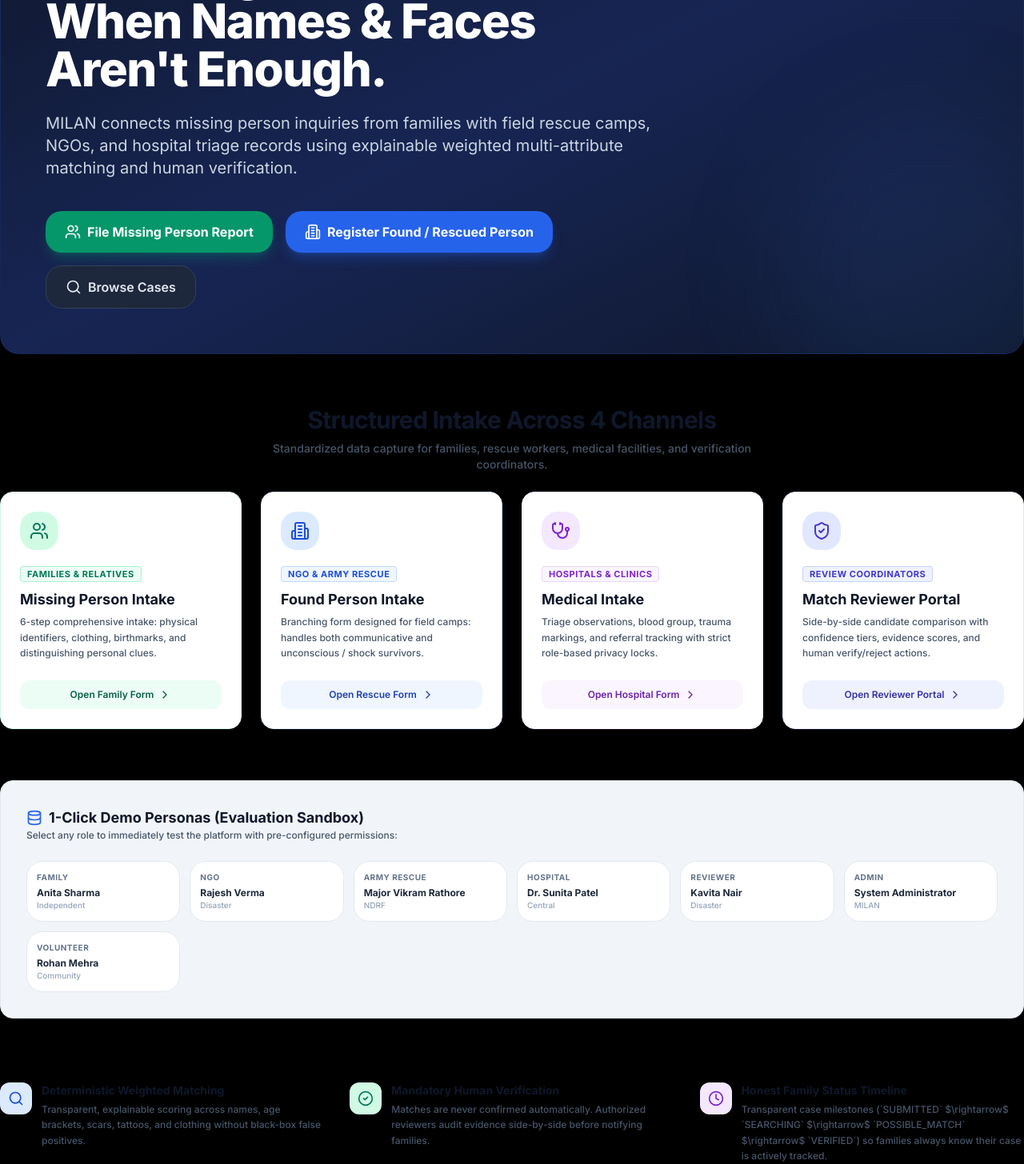
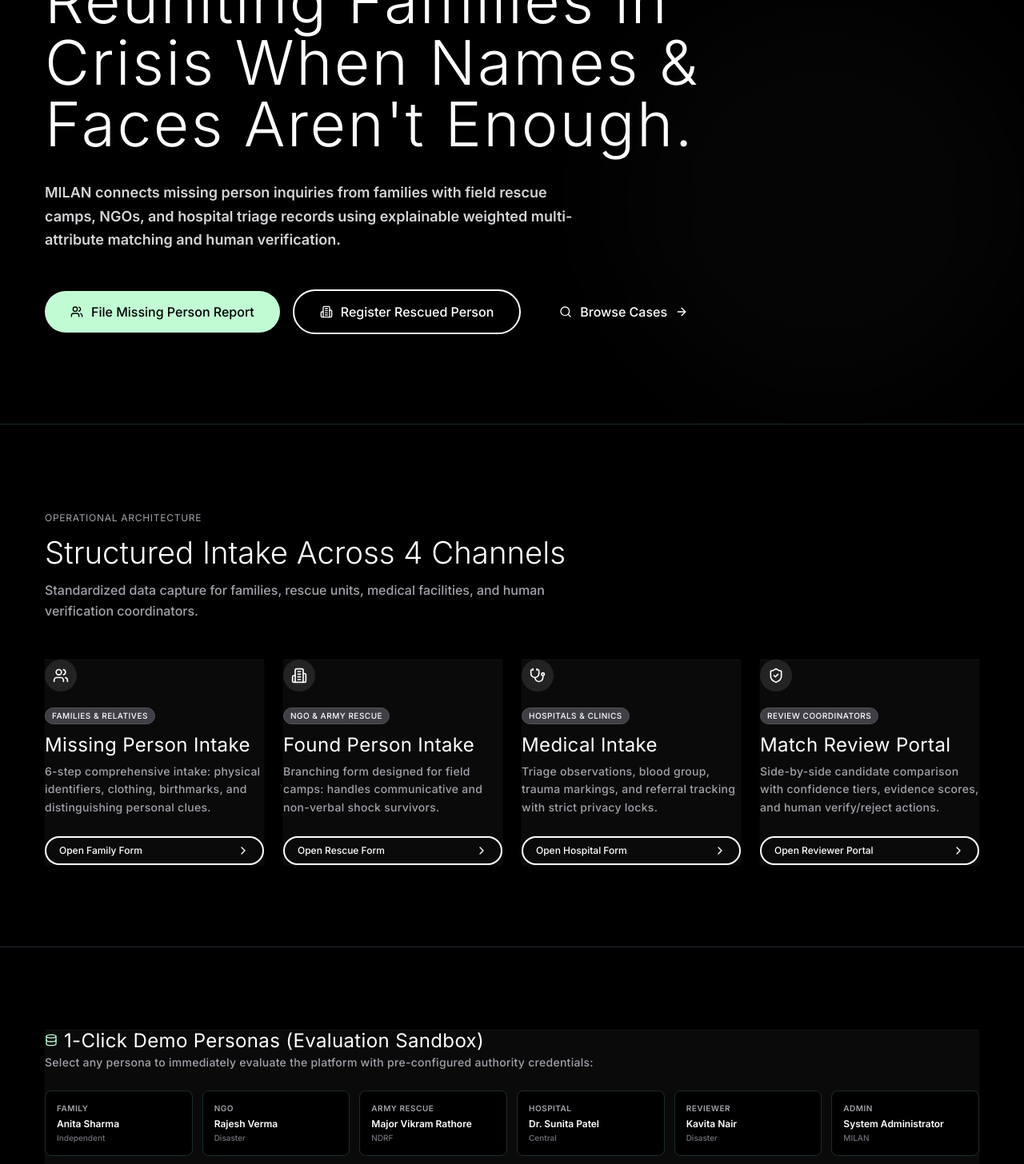
Before and after one commit to devbytarun/MILAN, a React (Vite) app: page / in a window 1280 px wide. Shown: the part 240-1696 px from the top of the page at 80% size. Built offline with nearby package versions, Linux system fonts and the light colour scheme; no server answers.

Commit message:
feat(marketing): polish cinematic landing page and evaluation sandbox

```diff
--- a/src/pages/LandingPage.tsx
+++ b/src/pages/LandingPage.tsx
@@ -1,5 +1,5 @@
 import React from 'react';
-import { Link, useNavigate } from 'react-router-dom';
+import { useNavigate } from 'react-router-dom';
 import { useAuth, DEMO_USERS } from '../context/AuthContext.tsx';
 import type { UserRole } from '../types/index.ts';
 import {
@@ -10,10 +10,12 @@
   Search,
   CheckCircle2,
   Clock,
-  Sparkles,
   ChevronRight,
   Database,
+  ArrowRight,
 } from 'lucide-react';
+import { Button } from '../components/ui/Button.tsx';
+import { Badge } from '../components/ui/Badge.tsx';
 
 export const LandingPage: React.FC = () => {
   const { profile, switchDemoRole } = useAuth();
@@ -25,168 +27,200 @@
   };
 
   return (
-    <div className="space-y-16 pb-12">
-      {/* Hero Section */}
-      <section className="relative overflow-hidden bg-gradient-to-br from-slate-900 via-blue-950 to-slate-900 text-white rounded-3xl p-8 sm:p-14 shadow-2xl border border-blue-900/40">
-        <div className="relative z-10 max-w-3xl space-y-6">
-          <div className="inline-flex items-center gap-2 px-3 py-1.5 rounded-full bg-blue-500/20 border border-blue-400/30 text-blue-300 text-xs font-semibold tracking-wide">
-            <Sparkles className="w-3.5 h-3.5 text-blue-300" />
-            MULTI-SOURCE DISASTER RECONCILIATION
+    <div className="bg-canvas-night text-on-dark min-h-screen">
+      {/* ── Cinematic Hero Section ── */}
+      <section className="relative overflow-hidden pt-12 sm:pt-20 pb-16 sm:pb-28 border-b border-hairline-dark">
+        <div className="container-cinematic relative z-10">
+          <div className="max-w-4xl space-y-8">
+            {/* Eyebrow */}
+            <div className="hero-eyebrow">
+              <Badge variant="dark" size="md">
+                Multi-Source Disaster Reconciliation
+              </Badge>
             </div>
-          <h1 className="text-4xl sm:text-6xl font-extrabold tracking-tight leading-tight">
+
+            {/* Headline in thin display style */}
+            <h1 className="hero-title type-display-xxl text-on-dark">
               Reuniting Families in Crisis When Names & Faces Aren't Enough.
             </h1>
-          <p className="text-slate-300 text-lg sm:text-xl font-normal leading-relaxed">
+
+            {/* Supporting Copy */}
+            <p className="hero-copy type-body-lg text-shade-30 max-w-2xl leading-relaxed">
               MILAN connects missing person inquiries from families with field rescue camps, NGOs, and hospital triage records using explainable weighted multi-attribute matching and human verification.
             </p>
 
-          <div className="flex flex-wrap items-center gap-4 pt-4">
-            <button
+            {/* Pill CTA System */}
+            <div className="hero-ctas flex flex-wrap items-center gap-4 pt-4">
+              <Button
+                variant="aloe"
+                size="lg"
                 onClick={() => handleLaunchRole('FAMILY', '/report/missing')}
-              className="px-6 py-3.5 bg-emerald-600 hover:bg-emerald-500 text-white font-bold rounded-xl shadow-lg shadow-emerald-600/30 flex items-center gap-2 hover:scale-[1.02] transition"
+                leftIcon={<Users className="w-4 h-4" />}
               >
-              <Users className="w-5 h-5" />
                 File Missing Person Report
-            </button>
-            <button
+              </Button>
+              <Button
+                variant="outline-dark"
+                size="lg"
                 onClick={() => handleLaunchRole('NGO', '/report/found')}
-              className="px-6 py-3.5 bg-blue-600 hover:bg-blue-500 text-white font-bold rounded-xl shadow-lg shadow-blue-600/30 flex items-center gap-2 hover:scale-[1.02] transition"
+                leftIcon={<Building2 className="w-4 h-4" />}
               >
-              <Building2 className="w-5 h-5" />
-              Register Found / Rescued Person
-            </button>
-            <Link
-              to="/cases"
-              className="px-6 py-3.5 bg-slate-800/90 hover:bg-slate-700 text-slate-200 font-semibold rounded-xl border border-slate-700 flex items-center gap-2 transition"
+                Register Rescued Person
+              </Button>
+              <Button
+                variant="ghost-dark"
+                size="lg"
+                onClick={() => navigate('/cases')}
+                leftIcon={<Search className="w-4 h-4" />}
+                rightIcon={<ArrowRight className="w-4 h-4" />}
               >
-              <Search className="w-5 h-5" />
                 Browse Cases
-            </Link>
+              </Button>
+            </div>
           </div>
         </div>
 
-        {/* Subtle Background Glow */}
-        <div className="absolute -right-20 -bottom-20 w-96 h-96 bg-blue-500/10 rounded-full blur-3xl pointer-events-none"></div>
+        {/* Cinematic Subtle Optical Glow */}
+        <div className="absolute top-1/4 right-0 w-[500px] h-[500px] bg-white/[0.02] rounded-full blur-3xl pointer-events-none" />
       </section>
 
-      {/* 4 Intake Portals */}
-      <section className="space-y-6">
-        <div className="text-center max-w-2xl mx-auto space-y-2">
-          <h2 className="text-3xl font-bold text-slate-900 tracking-tight">Structured Intake Across 4 Channels</h2>
-          <p className="text-slate-600 text-sm">
-            Standardized data capture for families, rescue workers, medical facilities, and verification coordinators.
+      {/* ── 4 Intake Portals (Cinematic Cards) ── */}
+      <section className="section-cinematic border-b border-hairline-dark">
+        <div className="container-cinematic space-y-12">
+          <div className="max-w-2xl space-y-3">
+            <span className="type-eyebrow text-shade-40">Operational Architecture</span>
+            <h2 className="type-display-md text-on-dark">
+              Structured Intake Across 4 Channels
+            </h2>
+            <p className="type-body-md text-shade-40 leading-relaxed">
+              Standardized data capture for families, rescue units, medical facilities, and human verification coordinators.
             </p>
           </div>
 
           <div className="grid grid-cols-1 md:grid-cols-2 lg:grid-cols-4 gap-6">
             {/* Family Portal */}
-          <div className="bg-white rounded-2xl p-6 border border-emerald-100 shadow-sm hover:shadow-md transition flex flex-col justify-between">
+            <div className="card-cinematic flex flex-col justify-between group hover:border-shade-60 transition-all duration-200">
               <div className="space-y-4">
-              <div className="w-12 h-12 rounded-xl bg-emerald-100 text-emerald-700 flex items-center justify-center">
-                <Users className="w-6 h-6" />
+                <div className="w-10 h-10 rounded-pill bg-white/10 flex items-center justify-center text-on-dark">
+                  <Users className="w-5 h-5" />
                 </div>
-              <div>
-                <span className="text-[11px] font-bold tracking-wider text-emerald-700 uppercase bg-emerald-50 px-2 py-0.5 rounded border border-emerald-200">
-                  Families & Relatives
-                </span>
-                <h3 className="text-lg font-bold text-slate-900 mt-2">Missing Person Intake</h3>
-                <p className="text-xs text-slate-600 mt-1 leading-relaxed">
+                <div className="space-y-2">
+                  <Badge variant="dark" size="sm">Families & Relatives</Badge>
+                  <h3 className="type-heading-lg text-on-dark pt-1">Missing Person Intake</h3>
+                  <p className="type-caption text-shade-40 leading-relaxed">
                     6-step comprehensive intake: physical identifiers, clothing, birthmarks, and distinguishing personal clues.
                   </p>
                 </div>
               </div>
-            <button
+              <div className="pt-6">
+                <Button
+                  variant="outline-dark"
+                  size="sm"
                   onClick={() => handleLaunchRole('FAMILY', '/report/missing')}
-              className="mt-6 w-full py-2.5 px-4 bg-emerald-50 hover:bg-emerald-100 text-emerald-800 font-semibold rounded-lg text-xs flex items-center justify-center gap-1.5 transition"
+                  rightIcon={<ChevronRight className="w-4 h-4" />}
+                  className="w-full justify-between"
                 >
-              Open Family Form <ChevronRight className="w-4 h-4" />
-            </button>
+                  Open Family Form
+                </Button>
+              </div>
             </div>
 
-          {/* NGO & Army Portal */}
-          <div className="bg-white rounded-2xl p-6 border border-blue-100 shadow-sm hover:shadow-md transition flex flex-col justify-between">
+            {/* NGO & Army Rescue Portal */}
+            <div className="card-cinematic flex flex-col justify-between group hover:border-shade-60 transition-all duration-200">
               <div className="space-y-4">
-              <div className="w-12 h-12 rounded-xl bg-blue-100 text-blue-700 flex items-center justify-center">
-                <Building2 className="w-6 h-6" />
+                <div className="w-10 h-10 rounded-pill bg-white/10 flex items-center justify-center text-on-dark">
+                  <Building2 className="w-5 h-5" />
                 </div>
-              <div>
-                <span className="text-[11px] font-bold tracking-wider text-blue-700 uppercase bg-blue-50 px-2 py-0.5 rounded border border-blue-200">
-                  NGO & Army Rescue
-                </span>
-                <h3 className="text-lg font-bold text-slate-900 mt-2">Found Person Intake</h3>
-                <p className="text-xs text-slate-600 mt-1 leading-relaxed">
-                  Branching form designed for field camps: handles both communicative and unconscious / shock survivors.
+                <div className="space-y-2">
+                  <Badge variant="dark" size="sm">NGO & Army Rescue</Badge>
+                  <h3 className="type-heading-lg text-on-dark pt-1">Found Person Intake</h3>
+                  <p className="type-caption text-shade-40 leading-relaxed">
+                    Branching form designed for field camps: handles communicative and non-verbal shock survivors.
                   </p>
                 </div>
               </div>
-            <button
+              <div className="pt-6">
+                <Button
+                  variant="outline-dark"
+                  size="sm"
                   onClick={() => handleLaunchRole('NGO', '/report/found')}
-              className="mt-6 w-full py-2.5 px-4 bg-blue-50 hover:bg-blue-100 text-blue-800 font-semibold rounded-lg text-xs flex items-center justify-center gap-1.5 transition"
+                  rightIcon={<ChevronRight className="w-4 h-4" />}
+                  className="w-full justify-between"
                 >
-              Open Rescue Form <ChevronRight className="w-4 h-4" />
-            </button>
+                  Open Rescue Form
+                </Button>
+              </div>
             </div>
 
             {/* Hospital Portal */}
-          <div className="bg-white rounded-2xl p-6 border border-purple-100 shadow-sm hover:shadow-md transition flex flex-col justify-between">
+            <div className="card-cinematic flex flex-col justify-between group hover:border-shade-60 transition-all duration-200">
               <div className="space-y-4">
-              <div className="w-12 h-12 rounded-xl bg-purple-100 text-purple-700 flex items-center justify-center">
-                <Stethoscope className="w-6 h-6" />
+                <div className="w-10 h-10 rounded-pill bg-white/10 flex items-center justify-center text-on-dark">
+                  <Stethoscope className="w-5 h-5" />
                 </div>
-              <div>
-                <span className="text-[11px] font-bold tracking-wider text-purple-700 uppercase bg-purple-50 px-2 py-0.5 rounded border border-purple-200">
-                  Hospitals & Clinics
-                </span>
-                <h3 className="text-lg font-bold text-slate-900 mt-2">Medical Intake</h3>
-                <p className="text-xs text-slate-600 mt-1 leading-relaxed">
-                  Triage observations, blood group, trauma markings, and referral tracking with strict role-based privacy locks.
+                <div className="space-y-2">
+                  <Badge variant="dark" size="sm">Hospitals & Clinics</Badge>
+                  <h3 className="type-heading-lg text-on-dark pt-1">Medical Intake</h3>
+                  <p className="type-caption text-shade-40 leading-relaxed">
+                    Triage observations, blood group, trauma markings, and referral tracking with strict privacy locks.
                   </p>
                 </div>
               </div>
-            <button
+              <div className="pt-6">
+                <Button
+                  variant="outline-dark"
+                  size="sm"
                   onClick={() => handleLaunchRole('HOSPITAL', '/report/hospital')}
-              className="mt-6 w-full py-2.5 px-4 bg-purple-50 hover:bg-purple-100 text-purple-800 font-semibold rounded-lg text-xs flex items-center justify-center gap-1.5 transition"
+                  rightIcon={<ChevronRight className="w-4 h-4" />}
+                  className="w-full justify-between"
                 >
-              Open Hospital Form <ChevronRight className="w-4 h-4" />
-            </button>
+                  Open Hospital Form
+                </Button>
+              </div>
             </div>
 
             {/* Reviewer Portal */}
-          <div className="bg-white rounded-2xl p-6 border border-indigo-100 shadow-sm hover:shadow-md transition flex flex-col justify-between">
+            <div className="card-cinematic flex flex-col justify-between group hover:border-shade-60 transition-all duration-200">
               <div className="space-y-4">
-              <div className="w-12 h-12 rounded-xl bg-indigo-100 text-indigo-700 flex items-center justify-center">
-                <ShieldCheck className="w-6 h-6" />
+                <div className="w-10 h-10 rounded-pill bg-white/10 flex items-center justify-center text-on-dark">
+                  <ShieldCheck className="w-5 h-5" />
                 </div>
-              <div>
-                <span className="text-[11px] font-bold tracking-wider text-indigo-700 uppercase bg-indigo-50 px-2 py-0.5 rounded border border-indigo-200">
-                  Review Coordinators
-                </span>
-                <h3 className="text-lg font-bold text-slate-900 mt-2">Match Reviewer Portal</h3>
-                <p className="text-xs text-slate-600 mt-1 leading-relaxed">
+                <div className="space-y-2">
+                  <Badge variant="dark" size="sm">Review Coordinators</Badge>
+                  <h3 className="type-heading-lg text-on-dark pt-1">Match Review Portal</h3>
+                  <p className="type-caption text-shade-40 leading-relaxed">
                     Side-by-side candidate comparison with confidence tiers, evidence scores, and human verify/reject actions.
                   </p>
                 </div>
               </div>
-            <button
+              <div className="pt-6">
+                <Button
+                  variant="outline-dark"
+                  size="sm"
                   onClick={() => handleLaunchRole('REVIEWER', '/review')}
-              className="mt-6 w-full py-2.5 px-4 bg-indigo-50 hover:bg-indigo-100 text-indigo-800 font-semibold rounded-lg text-xs flex items-center justify-center gap-1.5 transition"
+                  rightIcon={<ChevronRight className="w-4 h-4" />}
+                  className="w-full justify-between"
                 >
-              Open Reviewer Portal <ChevronRight className="w-4 h-4" />
-            </button>
+                  Open Reviewer Portal
+                </Button>
+              </div>
+            </div>
           </div>
         </div>
       </section>
 
-      {/* Instant Demo Sandbox Roles */}
-      <section className="bg-slate-100 border border-slate-200 rounded-2xl p-8">
-        <div className="flex flex-col md:flex-row items-start md:items-center justify-between gap-4 mb-6">
+      {/* ── Instant Evaluation Sandbox (Dark Chrome) ── */}
+      <section className="section-cinematic border-b border-hairline-dark">
+        <div className="container-cinematic">
+          <div className="card-cinematic space-y-6">
+            <div className="flex flex-col md:flex-row items-start md:items-center justify-between gap-4">
               <div>
-            <h3 className="text-lg font-bold text-slate-900 flex items-center gap-2">
-              <Database className="w-5 h-5 text-blue-600" />
+                <h3 className="type-heading-lg text-on-dark flex items-center gap-2">
+                  <Database className="w-4 h-4 text-aloe" />
                   1-Click Demo Personas (Evaluation Sandbox)
                 </h3>
-            <p className="text-xs text-slate-600">
-              Select any role to immediately test the platform with pre-configured permissions:
+                <p className="type-caption text-shade-40 mt-1">
+                  Select any persona to immediately evaluate the platform with pre-configured authority credentials:
                 </p>
               </div>
             </div>
@@ -199,60 +233,66 @@
                   <button
                     key={r}
                     onClick={() => handleLaunchRole(r, '/dashboard')}
-                className={`p-3 rounded-xl border text-left transition relative ${
+                    className={`p-3.5 rounded-md border text-left transition-all duration-200 select-none ${
                       isCurrent
-                    ? 'bg-blue-600 text-white border-blue-600 shadow-md'
-                    : 'bg-white hover:bg-slate-50 border-slate-200 text-slate-800'
+                        ? 'bg-aloe text-ink border-aloe shadow-sm font-semibold'
+                        : 'bg-canvas-night border-hairline-dark text-on-dark hover:bg-white/5 hover:border-shade-60'
                     }`}
                   >
-                <div className={`text-[10px] font-bold uppercase tracking-wider ${isCurrent ? 'text-blue-100' : 'text-slate-500'}`}>
+                    <div className={`text-[10px] font-semibold uppercase tracking-wider ${isCurrent ? 'text-ink' : 'text-shade-40'}`}>
                       {r.replace('_', ' ')}
                     </div>
-                <div className="text-xs font-bold truncate mt-1">{user.fullName}</div>
-                <div className={`text-[10px] truncate ${isCurrent ? 'text-blue-200' : 'text-slate-400'}`}>
+                    <div className="text-xs font-semibold truncate mt-1">{user.fullName}</div>
+                    <div className={`text-[10px] truncate mt-0.5 ${isCurrent ? 'text-shade-70' : 'text-shade-50'}`}>
                       {user.orgName?.split(' ')[0]}
                     </div>
                   </button>
                 );
               })}
             </div>
+          </div>
+        </div>
       </section>
 
-      {/* Core Principles */}
-      <section className="grid grid-cols-1 md:grid-cols-3 gap-8 pt-4">
-        <div className="flex items-start gap-3">
-          <div className="p-2.5 bg-blue-100 text-blue-700 rounded-lg shrink-0">
-            <Search className="w-5 h-5" />
+      {/* ── Core Principles (Editorial 3-Column) ── */}
+      <section className="section-cinematic">
+        <div className="container-cinematic">
+          <div className="grid grid-cols-1 md:grid-cols-3 gap-10 lg:gap-16">
+            <div className="space-y-3">
+              <div className="w-9 h-9 rounded-pill bg-white/10 flex items-center justify-center text-on-dark">
+                <Search className="w-4 h-4" />
               </div>
-          <div>
-            <h4 className="font-bold text-slate-900 text-sm">Deterministic Weighted Matching</h4>
-            <p className="text-xs text-slate-600 mt-1 leading-relaxed">
+              <h4 className="type-heading-md text-on-dark">
+                Deterministic Weighted Matching
+              </h4>
+              <p className="type-caption text-shade-40 leading-relaxed">
                 Transparent, explainable scoring across names, age brackets, scars, tattoos, and clothing without black-box false positives.
               </p>
             </div>
+
+            <div className="space-y-3">
+              <div className="w-9 h-9 rounded-pill bg-white/10 flex items-center justify-center text-on-dark">
+                <CheckCircle2 className="w-4 h-4" />
               </div>
-
-        <div className="flex items-start gap-3">
-          <div className="p-2.5 bg-emerald-100 text-emerald-700 rounded-lg shrink-0">
-            <CheckCircle2 className="w-5 h-5" />
-          </div>
-          <div>
-            <h4 className="font-bold text-slate-900 text-sm">Mandatory Human Verification</h4>
-            <p className="text-xs text-slate-600 mt-1 leading-relaxed">
+              <h4 className="type-heading-md text-on-dark">
+                Mandatory Human Verification
+              </h4>
+              <p className="type-caption text-shade-40 leading-relaxed">
                 Matches are never confirmed automatically. Authorized reviewers audit evidence side-by-side before notifying families.
               </p>
             </div>
+
+            <div className="space-y-3">
+              <div className="w-9 h-9 rounded-pill bg-white/10 flex items-center justify-center text-on-dark">
+                <Clock className="w-4 h-4" />
               </div>
-
-        <div className="flex items-start gap-3">
-          <div className="p-2.5 bg-purple-100 text-purple-700 rounded-lg shrink-0">
-            <Clock className="w-5 h-5" />
+              <h4 className="type-heading-md text-on-dark">
+                Honest Family Status Timeline
+              </h4>
+              <p className="type-caption text-shade-40 leading-relaxed">
+                Transparent case milestones (SUBMITTED → SEARCHING → POSSIBLE_MATCH → VERIFIED) so families always know their case is actively tracked.
+              </p>
             </div>
-          <div>
-            <h4 className="font-bold text-slate-900 text-sm">Honest Family Status Timeline</h4>
-            <p className="text-xs text-slate-600 mt-1 leading-relaxed">
-              Transparent case milestones (`SUBMITTED` $\rightarrow$ `SEARCHING` $\rightarrow$ `POSSIBLE_MATCH` $\rightarrow$ `VERIFIED`) so families always know their case is actively tracked.
-            </p>
           </div>
         </div>
       </section>
```
Lines whose indentation alone changed are shown as unchanged.
